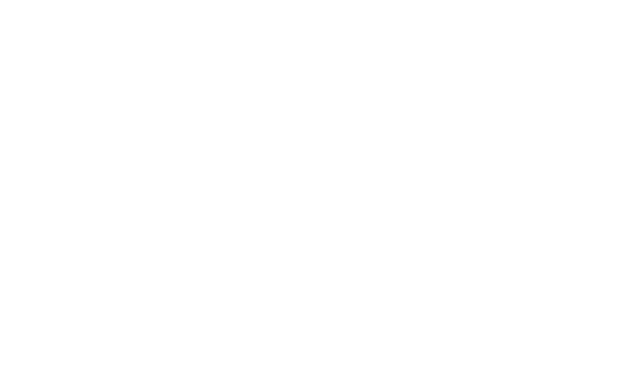
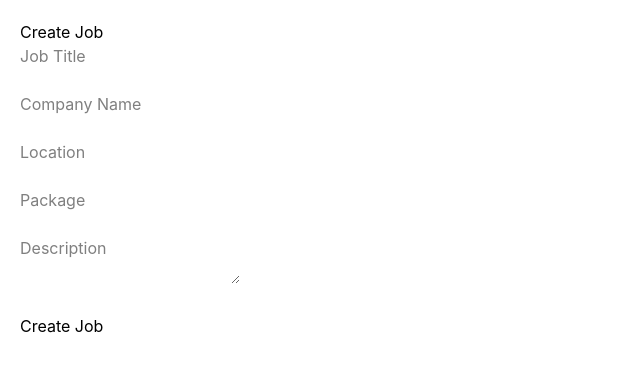
Before and after one commit to Pragya1613/campusiq, a React (Vite) app in the folder client/: page /create-job in a window 1280 px wide. Before the commit this address had no page. Shown: the top 370 px of the page, without its empty margins (0-640 px from the left). Built offline with nearby package versions, Linux system fonts and the light colour scheme.

Commit message:
Complete placement workflow and application management

```diff
--- /dev/null
+++ b/client/src/pages/AdminApplicationsPage.jsx
@@ -0,0 +1,127 @@
+import { useEffect, useState } from "react";
+
+import {
+  getAllApplications,
+  updateApplicationStatus,
+} from "../services/adminApplicationService";
+
+function AdminApplicationsPage() {
+  const [applications, setApplications] =
+    useState([]);
+
+  useEffect(() => {
+    fetchApplications();
+  }, []);
+
+  const fetchApplications = async () => {
+    try {
+      const data =
+        await getAllApplications();
+
+      setApplications(data);
+    } catch (error) {
+      console.log(error);
+    }
+  };
+
+  const handleStatusChange =
+    async (id, status) => {
+      try {
+        await updateApplicationStatus(
+          id,
+          status
+        );
+
+        alert("Status Updated");
+
+        fetchApplications();
+      } catch (error) {
+        console.log(error);
+      }
+    };
+
+  return (
+    <div style={{ padding: "20px" }}>
+      <h1>All Applications</h1>
+
+      {applications.map(
+        (application) => (
+          <div
+            key={application._id}
+          >
+            <h3>
+              Student:
+              {" "}
+              {
+                application.studentId
+                  ?.fullName
+              }
+            </h3>
+
+            <p>
+              Email:
+              {" "}
+              {
+                application.studentId
+                  ?.email
+              }
+            </p>
+
+            <p>
+              Job:
+              {" "}
+              {
+                application.jobId
+                  ?.title
+              }
+            </p>
+
+            <p>
+              Current Status:
+              {" "}
+              {
+                application.status
+              }
+            </p>
+
+            <select
+              value={
+                application.status
+              }
+              onChange={(e) =>
+                handleStatusChange(
+                  application._id,
+                  e.target.value
+                )
+              }
+            >
+              <option>
+                Applied
+              </option>
+
+              <option>
+                Shortlisted
+              </option>
+
+              <option>
+                Interview Scheduled
+              </option>
+
+              <option>
+                Selected
+              </option>
+
+              <option>
+                Rejected
+              </option>
+            </select>
+
+            <hr />
+          </div>
+        )
+      )}
+    </div>
+  );
+}
+
+export default AdminApplicationsPage;
--- /dev/null
+++ b/client/src/pages/CreateJobPage.jsx
@@ -0,0 +1,150 @@
+import { useState } from "react";
+
+import { createJob } from "../services/jobService";
+
+function CreateJobPage() {
+  const [title, setTitle] =
+    useState("");
+
+  const [
+    companyName,
+    setCompanyName,
+  ] = useState("");
+
+  const [location, setLocation] =
+    useState("");
+
+  const [packageOffered, setPackageOffered] =
+    useState("");
+
+  const [
+    description,
+    setDescription,
+  ] = useState("");
+
+  const handleSubmit = async (e) => {
+    e.preventDefault();
+
+    try {
+      const jobData = {
+        title,
+        companyName,
+        location,
+        packageOffered,
+        description,
+      };
+
+      const data =
+        await createJob(jobData);
+
+      console.log(data);
+
+      alert(
+        "Job Created Successfully"
+      );
+
+      setTitle("");
+      setCompanyName("");
+      setLocation("");
+      setPackageOffered("");
+      setDescription("");
+
+    } catch (error) {
+      console.log(error);
+
+      alert("Failed to create job");
+    }
+  };
+
+  return (
+    <div
+      style={{
+        padding: "20px",
+      }}
+    >
+      <h1>Create Job</h1>
+
+      <form onSubmit={handleSubmit}>
+        <div>
+          <input
+            type="text"
+            placeholder="Job Title"
+            value={title}
+            onChange={(e) =>
+              setTitle(
+                e.target.value
+              )
+            }
+          />
+        </div>
+
+        <br />
+
+        <div>
+          <input
+            type="text"
+            placeholder="Company Name"
+            value={companyName}
+            onChange={(e) =>
+              setCompanyName(
+                e.target.value
+              )
+            }
+          />
+        </div>
+
+        <br />
+
+        <div>
+          <input
+            type="text"
+            placeholder="Location"
+            value={location}
+            onChange={(e) =>
+              setLocation(
+                e.target.value
+              )
+            }
+          />
+        </div>
+
+        <br />
+
+        <div>
+          <input
+            type="text"
+            placeholder="Package"
+            value={packageOffered}
+            onChange={(e) =>
+              setPackageOffered(
+                e.target.value
+              )
+            }
+          />
+        </div>
+
+        <br />
+
+        <div>
+          <textarea
+            placeholder="Description"
+            value={description}
+            onChange={(e) =>
+              setDescription(
+                e.target.value
+              )
+            }
+          />
+        </div>
+
+        <br />
+
+        <button type="submit">
+          Create Job
+        </button>
+      </form>
+    </div>
+  );
+}
+
+export default CreateJobPage;
--- a/client/src/routes/AppRoutes.jsx
+++ b/client/src/routes/AppRoutes.jsx
@@ -8,6 +8,9 @@
 import DashboardPage from "../pages/DashboardPage";
 import MyApplicationsPage from "../pages/MyApplicationsPage";
 import JobsPage from "../pages/JobsPage";
+import CreateJobPage from "../pages/CreateJobPage";
+import AdminApplicationsPage
+from "../pages/AdminApplicationsPage";
 
 function AppRoutes() {
   return (
@@ -39,6 +42,19 @@
           </ProtectedRoute>
         }
       />
+
+      <Route
+         path="/create-job"
+           element={<CreateJobPage />}
+      />
+
+      <Route
+        path="/admin-applications"
+          element={
+            <AdminApplicationsPage />
+          }
+      />
+
     </Routes>
   );
 }
--- /dev/null
+++ b/client/src/services/adminApplicationService.js
@@ -0,0 +1,20 @@
+import api from "./api";
+
+export const getAllApplications =
+  async () => {
+    const response =
+      await api.get("/applications");
+
+    return response.data;
+  };
+
+export const updateApplicationStatus =
+  async (id, status) => {
+    const response =
+      await api.put(
+        `/applications/${id}`,
+        { status }
+      );
+
+    return response.data;
+  };
--- a/client/src/services/jobService.js
+++ b/client/src/services/jobService.js
@@ -6,3 +6,12 @@
 
   return response.data;
 };
+
+export const createJob = async (jobData) => {
+  const response = await api.post(
+    "/jobs",
+    jobData
+  );
+
+  return response.data;
+};
```
Also changed, not shown: 1 other file (tests, documents, lock files or other folders).
